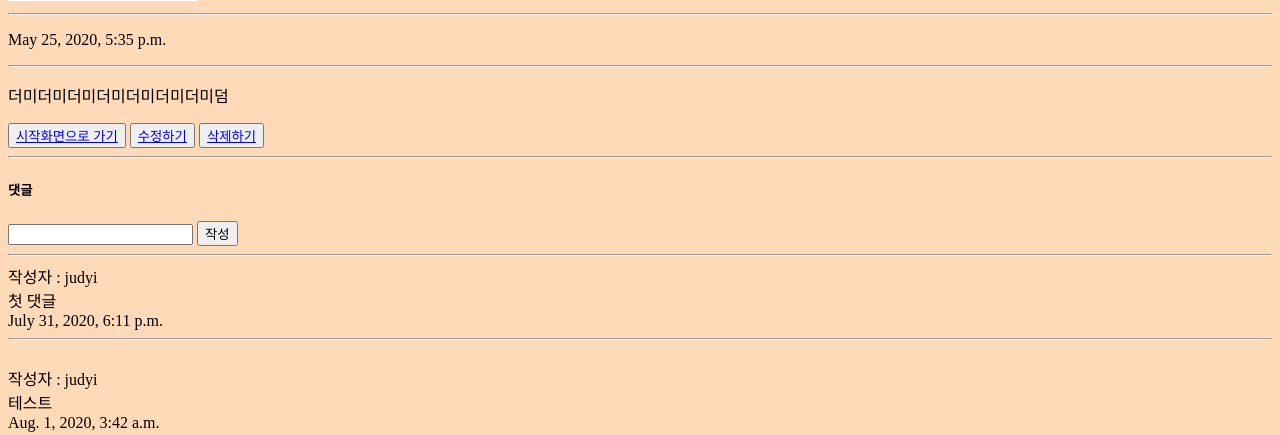
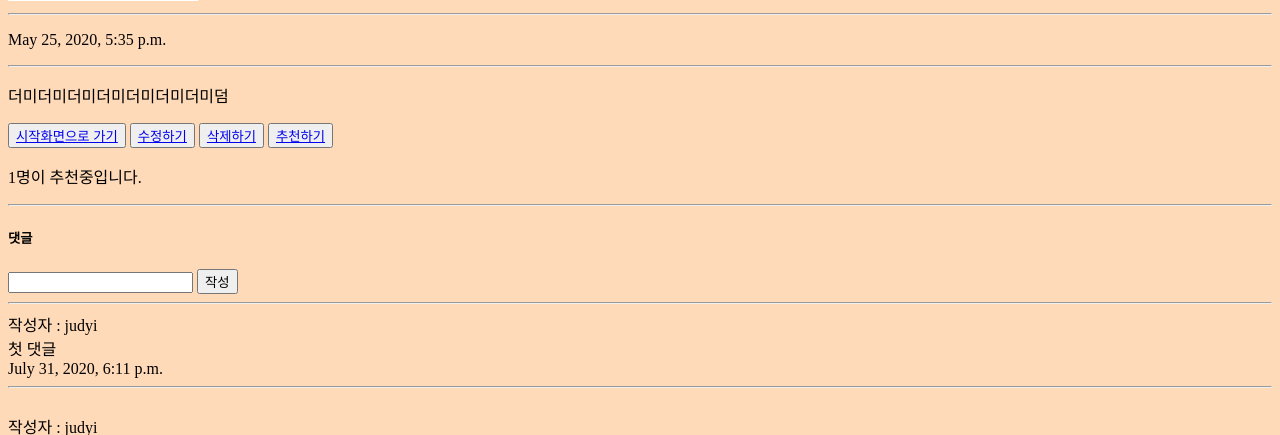
Before and after one commit to judyi19997/likelion_homework, a Django app: page /blog/17 in a window 1280 px wide. Shown: the part 270-705 px from the top of the page. Run offline with Django 3.2, Linux system fonts and the light colour scheme; data comes from the database, SQL or seed files in the repository; both versions use the stored data as it was after the commit.

Commit message:
좋아요 기본 기능 구현

```diff
--- a/Blog/models.py
+++ b/Blog/models.py
@@ -10,6 +10,8 @@ class Blog_m(models.Model):
     body = models.TextField()
     image = models.ImageField(upload_to = 'blog/', blank = True, null = True)
     writer = models.CharField(max_length = 100, null = True)
+    like = models.ManyToManyField(settings.AUTH_USER_MODEL, related_name = 'likers')
+    #ManyToManyField => N:M관계 -> 모델간 관게 형성 (두 모델 중 어느곳에 해도 상관없음. settings.AUTH_USER_MODEL보단 Blog_m에서 편의상 해줌.)
 
 # __str__()이란 메소드 오버라이딩 - 객체를 반환할때 객체의 제목을 반환함.
     def __str__(self):
@@ -20,7 +22,7 @@ class Blog_m(models.Model):
 
 # Fore
 class Comment_m(models.Model):
-    commentBlog = models.ForeignKey(Blog_m, on_delete = models.CASCADE)
+    commentBlog = models.ForeignKey(Blog_m, on_delete = models.CASCADE) #ForeignKey => 1:N 관계 -> 모델간 관계 형성 (한쪽에 종속)
     commentAuthor = models.ForeignKey(settings.AUTH_USER_MODEL, on_delete = models.SET_NULL, null = True, blank = True)
     pub_date = models.DateTimeField(auto_now_add = True)
     body = models.TextField()
--- a/Blog/templates/detail.html
+++ b/Blog/templates/detail.html
@@ -25,6 +25,8 @@
     <button><a href="{%url 'begin'%}">시작화면으로 가기</a></button>
     <button><a href="{%url 'edit' select.id%}">수정하기</a></button>
     <button><a href="{%url 'delete' select.id%}">삭제하기</a></button>
+    <button><a href="{%url 'likes' select.id %}">추천하기</a></button>
+    <p>{{like_num}}명이 추천중입니다.</p>
 
 
     <hr>
--- a/Blog/urls.py
+++ b/Blog/urls.py
@@ -8,5 +8,6 @@ urlpatterns = [
     path('update/<int:select_id>',views.update, name = "update"),
     path('edit/<int:select_id>',views.edit, name = "edit"),
     path('delete/<int:select_id>',views.delete, name = 'delete'),
-    path('commenting/<int:select_id>',views.commenting, name = 'commenting')
+    path('commenting/<int:select_id>',views.commenting, name = 'commenting'),
+    path('likes/<int:select_id>',views.likes, name = 'likes'),
 ]
--- a/Blog/views.py
+++ b/Blog/views.py
@@ -12,7 +12,8 @@ def begin(request):
 def detail(request,blog_id):
     select = get_object_or_404(Blog_m,pk = blog_id) #해당 키의 객체를 select에 담는다.
     comments = Comment_m.objects.filter(commentBlog = select)
-    return render(request, 'detail.html',{'select':select, 'comments':comments})
+    like_num = len(select.like.all())
+    return render(request, 'detail.html',{'select':select, 'comments':comments, 'like_num':like_num})
 
 # forms.py 사용 안하고 그냥 form태그로 받아올때
 def commenting(request, select_id):
@@ -22,6 +23,13 @@ def commenting(request, select_id):
     new_comment.body = request.POST.get('body')
     new_comment.save()
     return redirect('/blog/' + str(select_id))
+
+def likes(request,select_id):
+    recommend_blog = get_object_or_404(Blog_m, pk = select_id)
+    recommend_blog.like.add(request.user)
+    recommend_blog.save()
+    return redirect('/blog/' + str(select_id))
+
 
 #Creat
 def new(request):
```
Also changed, not shown: Blog/migrations/0006_blog_m_like.py (added), db.sqlite3.
